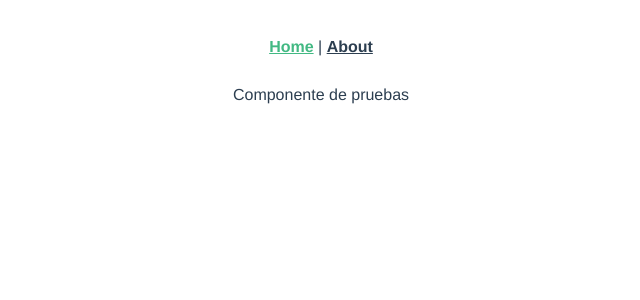
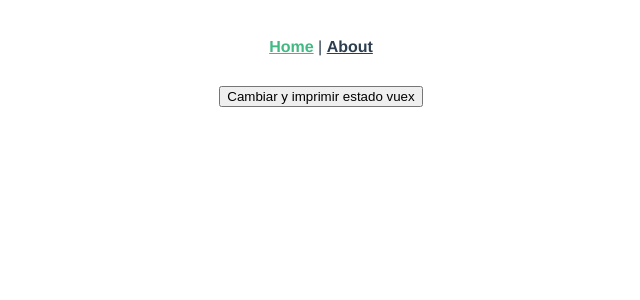
Before and after one commit to SrChach/sepi, a Vue app: page / in a window 1280 px wide. Shown: the top 300 px of the page, without its empty margins (319-959 px from the left). Built offline with nearby package versions, Linux system fonts and the light colour scheme.

Commit message:
state y mutations básicas

```diff
--- a/src/components/prueba.vue
+++ b/src/components/prueba.vue
@@ -1,9 +1,23 @@
 <template>
 	<div>
-		Componente de pruebas
+		<button @click="estado">
+			Cambiar y imprimir estado vuex
+		</button>
 	</div>
 </template>
 
 <script>
+	export default {
+		methods: {
+			estado(){
+				//	Nota: Accedemos al estado de Vuex como 'this.$store' en los componentes
 
+				// "commit('nombre_mutation')" Manda a llamar una mutacion. Ejecuta un cambio
+				this.$store.commit('increment')
+
+				// Acá imprimimos el valor 'count' del estado
+				console.log(`Propiedad 'count' incrementada desde un componente: ${this.$store.state.count}`)
+			}
+		}
+	}
 </script>
--- a/src/main.js
+++ b/src/main.js
@@ -1,7 +1,7 @@
 import Vue from 'vue'
-import App from './App.vue'
-import router from './router'
-import store from './store'
+import App from '@/App.vue'
+import router from '@/router'
+import store from '@/store'
 
 Vue.config.productionTip = false
 
@@ -10,3 +10,6 @@ new Vue({
   store,
   render: h => h(App)
 }).$mount('#app')
+
+store.commit('increment')
+console.log(`propiedad 'count' incrementada desde 'main.js': ${store.state.count}`)
--- a/src/store.js
+++ b/src/store.js
@@ -5,10 +5,12 @@ Vue.use(Vuex)
 
 export default new Vuex.Store({
 	state: {
-
+		count: 0
 	},
 	mutations: {
-
+		increment(state) {
+			state.count++
+		}
 	},
 	actions: {
 
```
Lines whose indentation alone changed are shown as unchanged.
